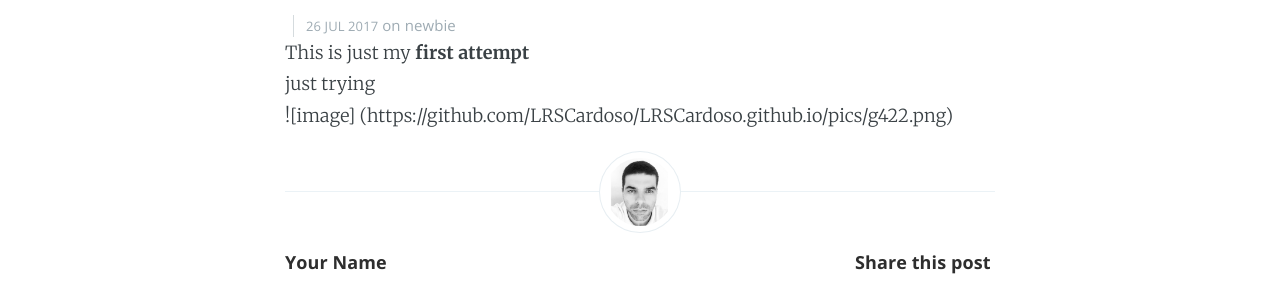
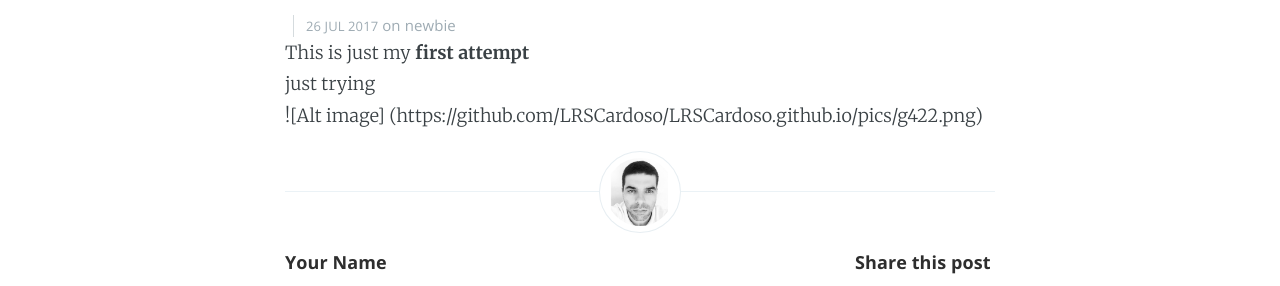
Before and after one commit to LRSCardoso/LRSCardoso.github.io, a Jekyll site: the page built from _posts/2017-07-26-my-first-attempt.md, in a window 1280 px wide. Shown: the part 223-509 px from the top of the page. Built offline with Jekyll 4.4.1, drawn with Linux system fonts in a browser that asks for light colours.

Commit message:
Update 2017-07-26-my-first-attempt.md

```diff
--- a/_posts/2017-07-26-my-first-attempt.md
+++ b/_posts/2017-07-26-my-first-attempt.md
@@ -9,4 +9,4 @@ This is just my **first attempt**
 <br>
 just trying
 <br>
-![image] (https://github.com/LRSCardoso/LRSCardoso.github.io/pics/g422.png)
+![Alt image] (https://github.com/LRSCardoso/LRSCardoso.github.io/pics/g422.png)
```
